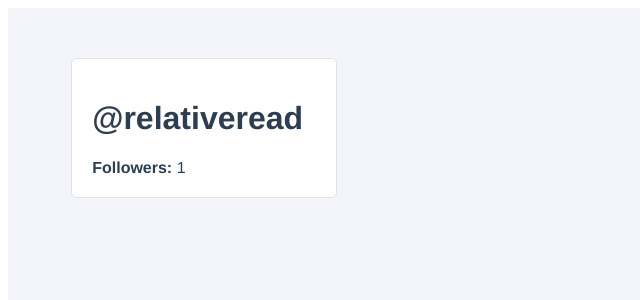
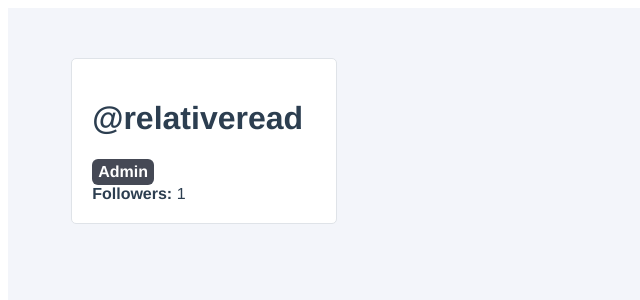
Before and after one commit to edsonayllon/vue-tut, a Vue app: page / in a window 1280 px wide. Shown: the top 300 px of the page, without its empty margins (0-640 px from the left). Built offline with nearby package versions, Linux system fonts and the light colour scheme.

Commit message:
add conditional rendering

```diff
--- a/src/components/UserProfile.vue
+++ b/src/components/UserProfile.vue
@@ -2,6 +2,12 @@
     <div class = "user-profile">
         <div class = "user-profile__user-panel">
             <h1>@{{ user.username }}</h1>
+            <div class="user-profile__admin-badge" v-if = "user.isAdmin">
+                Admin
+            </div>
+            <div class="user-profile__admin-badge" v-else>
+                Not Admin
+            </div>
             <div class = "user-profile__follower-count">
             <strong>Followers:</strong> {{ followers }}
             </div>
@@ -66,4 +72,13 @@ export default {
     border-radius: 5px;
     border: 1px solid #DFE3E8;
 }
+
+.user-profile__admin-badge {
+    background: #454955;
+    border-radius: 6px;
+    margin-right: auto;
+    padding: 4px 6px;
+    color: white;
+    font-weight: bold;
+}
 </style>
```
